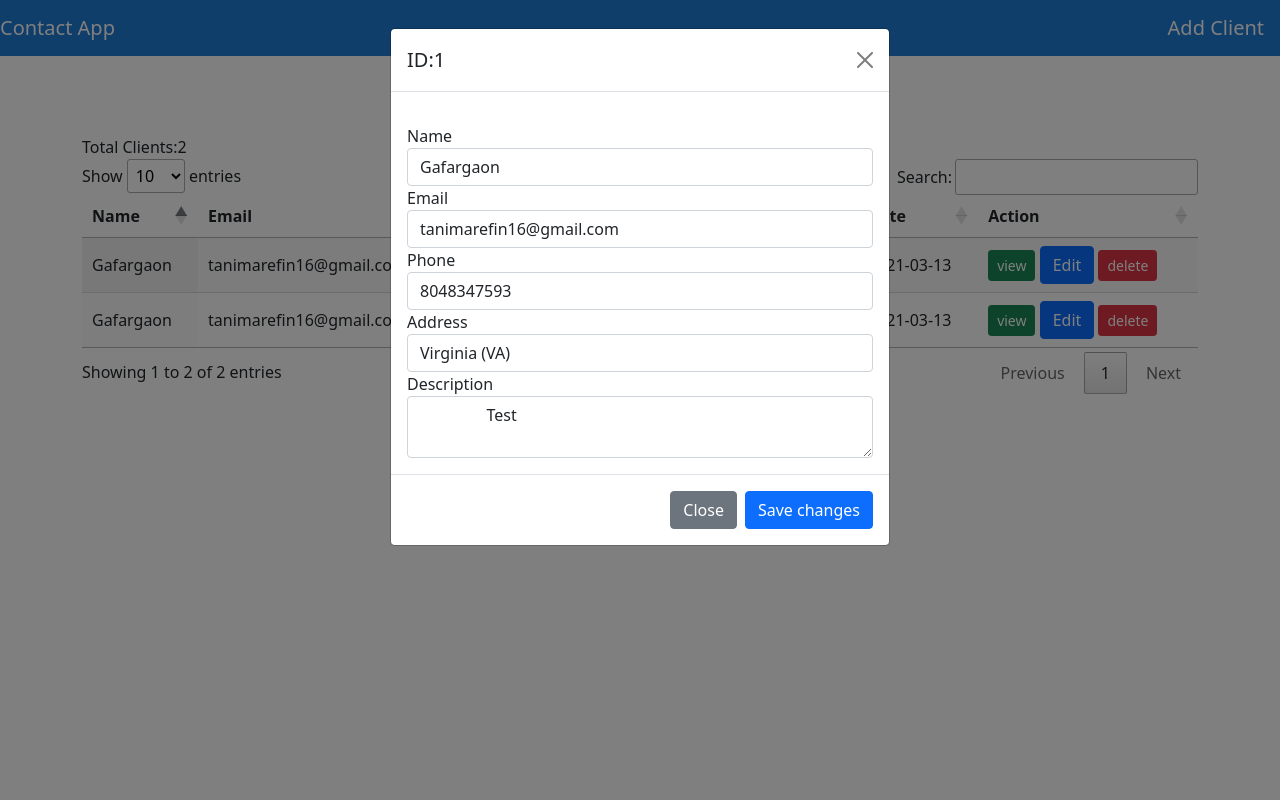
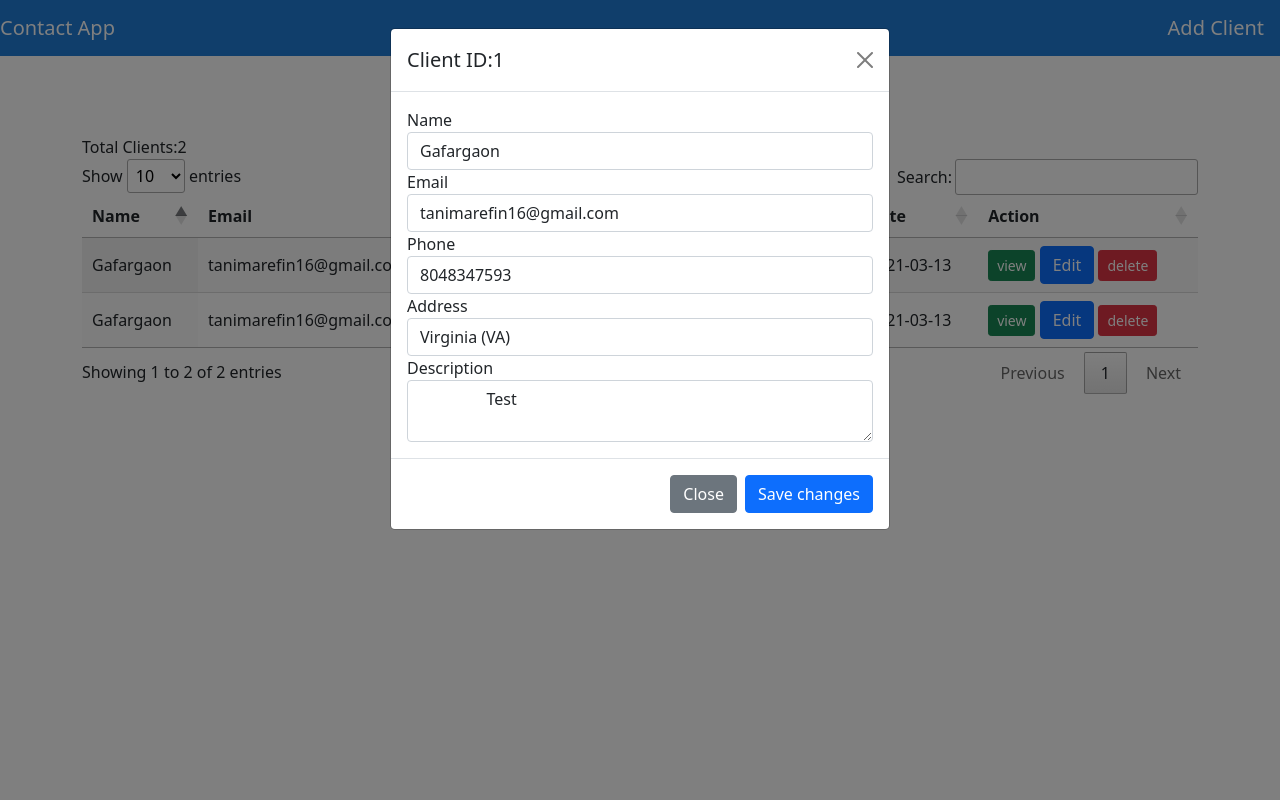
Before and after one commit to ttanimarefin/contact-app, a PHP site: page / in a window 1280 px wide, after a click on "Edit". Run offline with PHP 8.4, Linux system fonts and the light colour scheme; data comes from the database, SQL or seed files in the repository; some libraries are stand-ins or nearby versions.

Commit message:
update clent data

```diff
--- a/index.php
+++ b/index.php
@@ -1,5 +1,5 @@
 <?php
-session_start();
+
 include('header.php');
 include('db.php');
 $sql="SELECT * FROM clients";
@@ -17,8 +17,9 @@ $results=mysqli_query($db,$sql);
 <body>
 
 
- <div class="container">
+<div class="container">
  <?php
+
     if(isset($_SESSION['message'])){
         echo'<div class="alert alert-success">'.$_SESSION['message'].'</div>';
         unset($_SESSION['message']);
@@ -64,13 +65,14 @@ $results=mysqli_query($db,$sql);
 <!-- Modal -->
 <div class="modal fade" id="exampleModal_<?php echo $result['id']; ?>" tabindex="-1" aria-labelledby="exampleModalLabel" aria-hidden="true">
   <div class="modal-dialog">
+   <form  action="update.php" method="POST">
     <div class="modal-content">
       <div class="modal-header">
-        <h5 class="modal-title" id="exampleModalLabel">ID:<?php echo $result['id']; ?> </h5>
+        <h5 class="modal-title" id="exampleModalLabel">Client ID:<?php echo $result['id']; ?> </h5>
         <button type="button" class="btn-close" data-bs-dismiss="modal" aria-label="Close"></button>
       </div>
-      <form  action="update.php" method="POST">
-      <div class="modal-body">
+
+    <div class="modal-body">
       <div class="form-group">
             <input type="hidden" name="id" value="<?php echo $result['id']; ?>">
             <label>Name</label>
@@ -101,14 +103,17 @@ $results=mysqli_query($db,$sql);
 
 
       </div>
-      </form>
+
       <div class="modal-footer">
         <button type="button" class="btn btn-secondary" data-bs-dismiss="modal">Close</button>
-        <button type="button" class="btn btn-primary">Save changes</button>
+        <button type="btnsubmit"  id="update" class="btn btn-primary">Save changes</button>
       </div>
     </div>
   </div>
+  </form>
 </div>
+
+
 <?php }?>
  </tbody>
  </table>
```
Also changed, not shown: update.php (added, +18 -0 lines).
